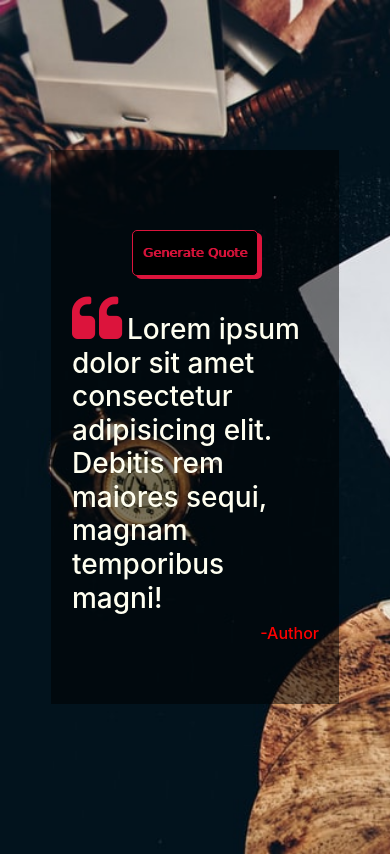
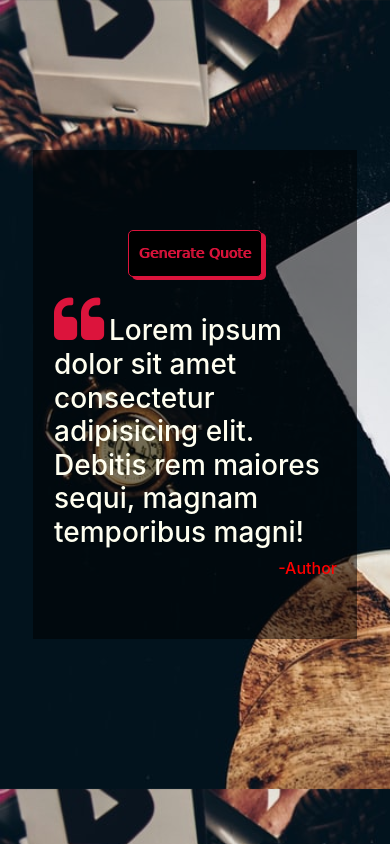
Before and after one commit to balogunkeji/quotes, a plain HTML site: page index.html in a window 390 px wide. Drawn offline with nearby package versions, Linux system fonts and the light colour scheme.

Commit message:
first commit

```diff
--- a/mobile.css
+++ b/mobile.css
@@ -2,7 +2,7 @@
     margin: 150px auto;
     /* background-color: cornflowerblue; */
     padding: 80px  20px;
-    max-width: 80%;
+    max-width: 90%;
     max-height: 50%;
 }
 
@@ -11,7 +11,7 @@ button{
     max-width: 60%;
     max-height: 50%;
     /* display: block; */
-    font-size: 13px;
+    font-size: 14px;
 
 }
 
```
